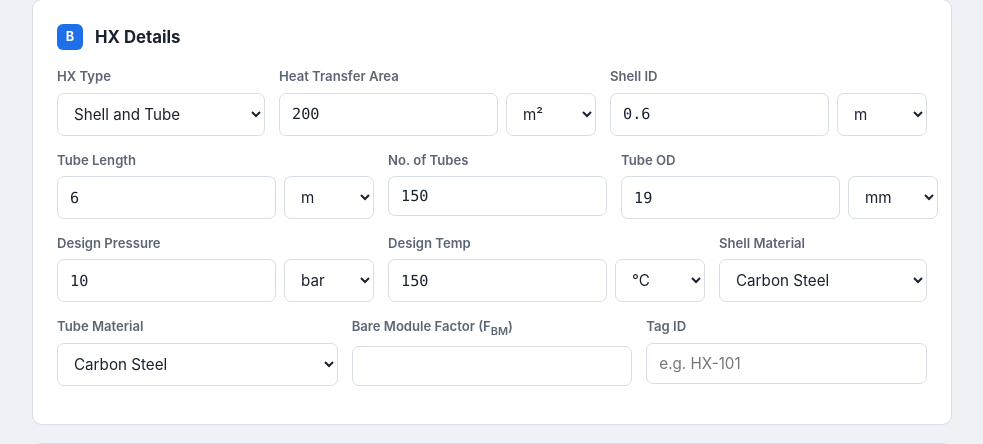
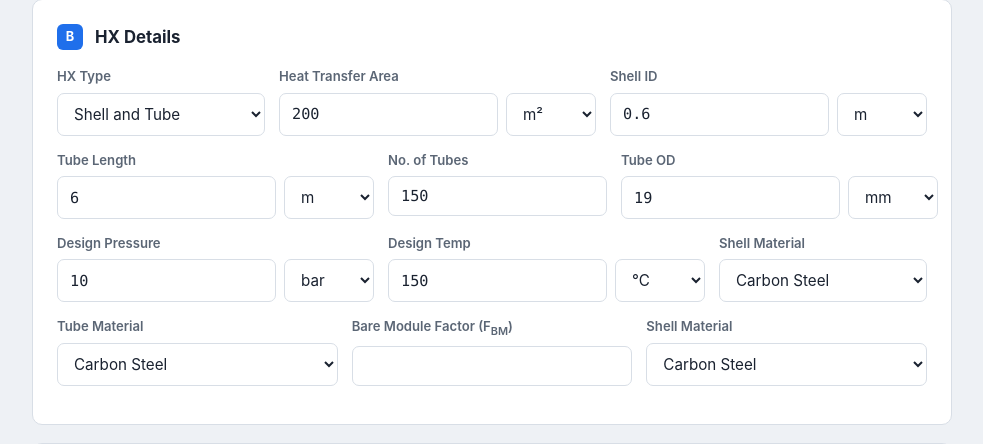
Before and after one commit to The-PSI-Lab/samavesh, a Flask app: page /analysis/1 in a window 1280 px wide. Shown: the part 274-718 px from the top of the page, without its empty margins (148-1131 px from the left). Run offline with Flask 3, Linux system fonts and the light colour scheme.

Commit message:
Remove Tag ID field

```diff
--- a/templates/analysis.html
+++ b/templates/analysis.html
@@ -123,8 +123,10 @@
             <input type="number" step="any" name="bare_module_factor">
           </div>
           <div class="field">
-            <label>Tag ID</label>
-            <input type="text" name="tag_id" placeholder="e.g. HX-101">
+            <label>Shell Material</label>
+            <select name="shell_material">
+              <option>Carbon Steel</option><option>SS304</option><option>SS316</option>
+            </select>
           </div>
         </div>
       </div>
```
